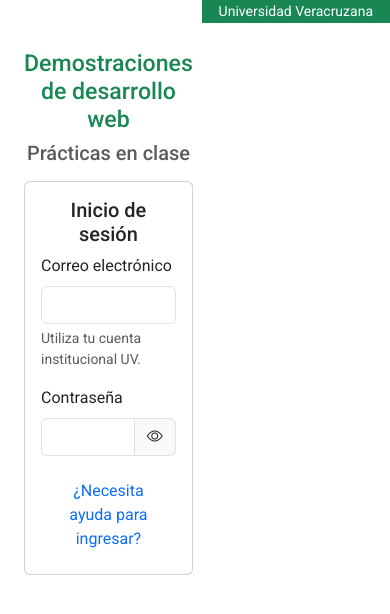
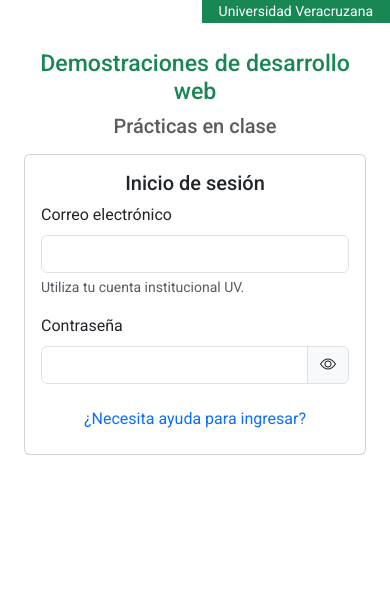
Before and after one commit to Manzano17/Tecnologias-Web, a PHP site: page /practica3/index.html in a window 390 px wide. Shown: the top 614 px of the page. Run offline with PHP 8.4, Linux system fonts and the light colour scheme.

Commit message:
Practica 2

```diff
--- a/practica3/estilos.css
+++ b/practica3/estilos.css
@@ -25,6 +25,9 @@ body {
 }
 
 @media (max-width: 768px) {
+    .contenedor-grid {
+        grid-template-columns: 1fr;
+    }
     .lado-izquierdo {
         display: none;
     }
```
